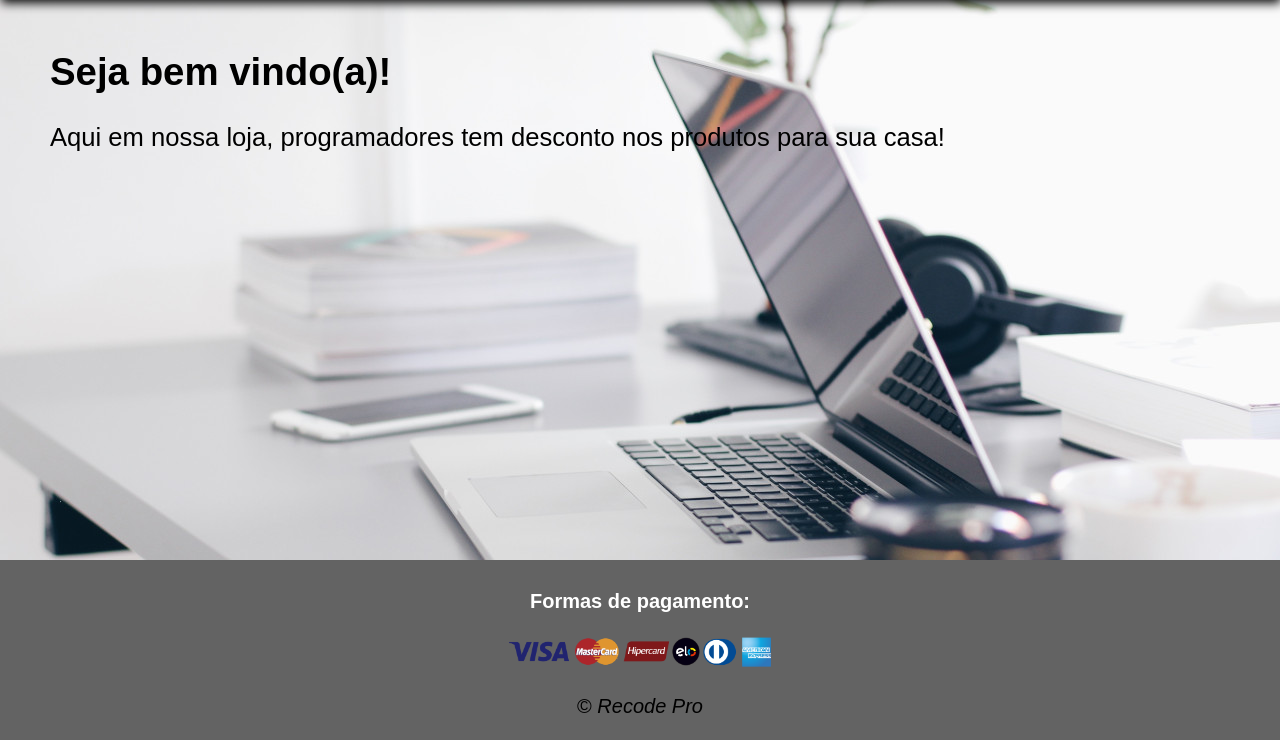
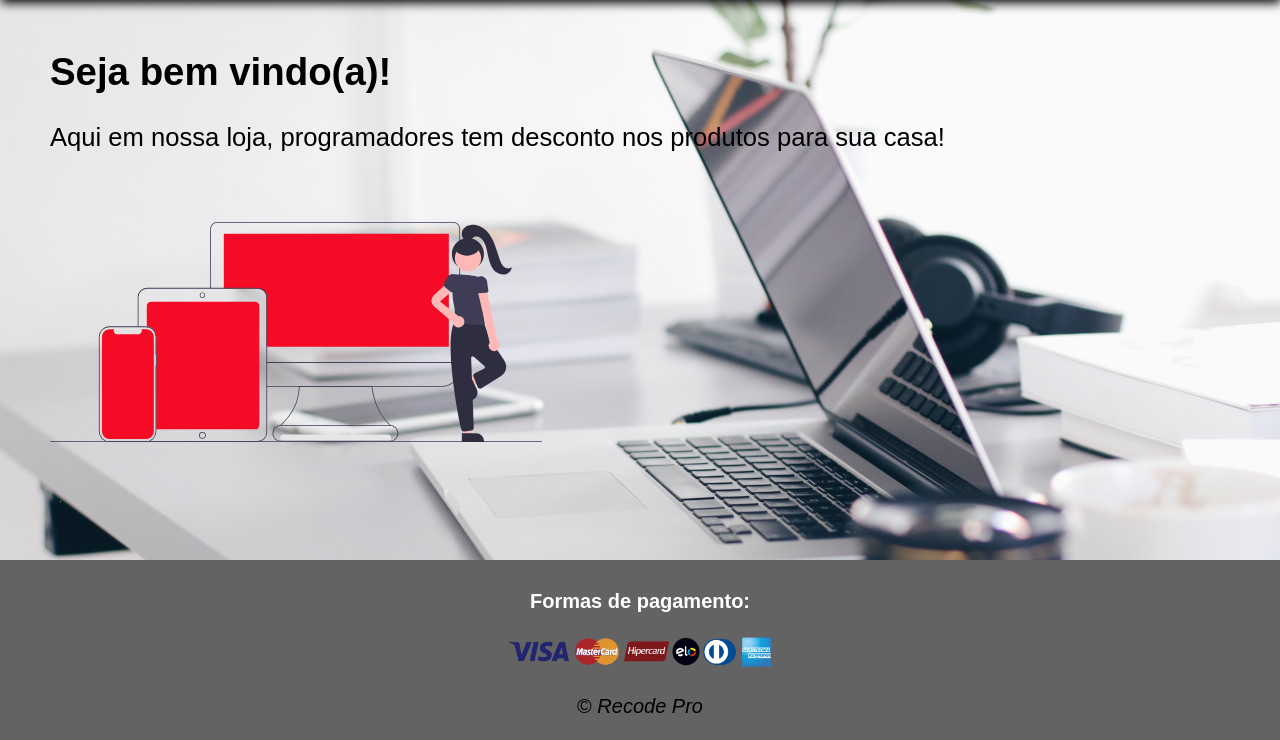
Before and after one commit to CristianoSantan/FullStackEletroRECODE, a PHP site: page / in a window 1280 px wide. Shown: the part 60-800 px from the top of the page. Run offline with PHP 8.4, Linux system fonts and the light colour scheme.

Commit message:
imagem home

```diff
--- a/CSS/estilo.css
+++ b/CSS/estilo.css
@@ -60,6 +60,12 @@ header h2 {
     background-image: url("../img/pexels-pixabay-459654.jpg");
     background-size: 100%;
     padding-left: 50px;
+}
+.telas {
+    margin-top: 70px;
+}
+.telas img {
+    width: 40%;
 }
 /* ----------------------- produtos.html */
 #area_produtos {
--- a/index.html
+++ b/index.html
@@ -20,6 +20,9 @@
     <main class="pagina-inicial">
         <h2 class="bemvindo">Seja bem vindo(a)!</h2><br>
         <p>Aqui em nossa loja, programadores tem desconto nos produtos para sua casa!</p>
+        <div class="telas">
+            <img src="./img/undraw_Devices_re_dxae.svg" alt="">
+        </div>
     </main>
     <!------------------------------------------ Footer ------------------------------------>
     <footer id="footer">
```
Also changed, not shown: img/undraw_Devices_re_dxae.svg (added).
